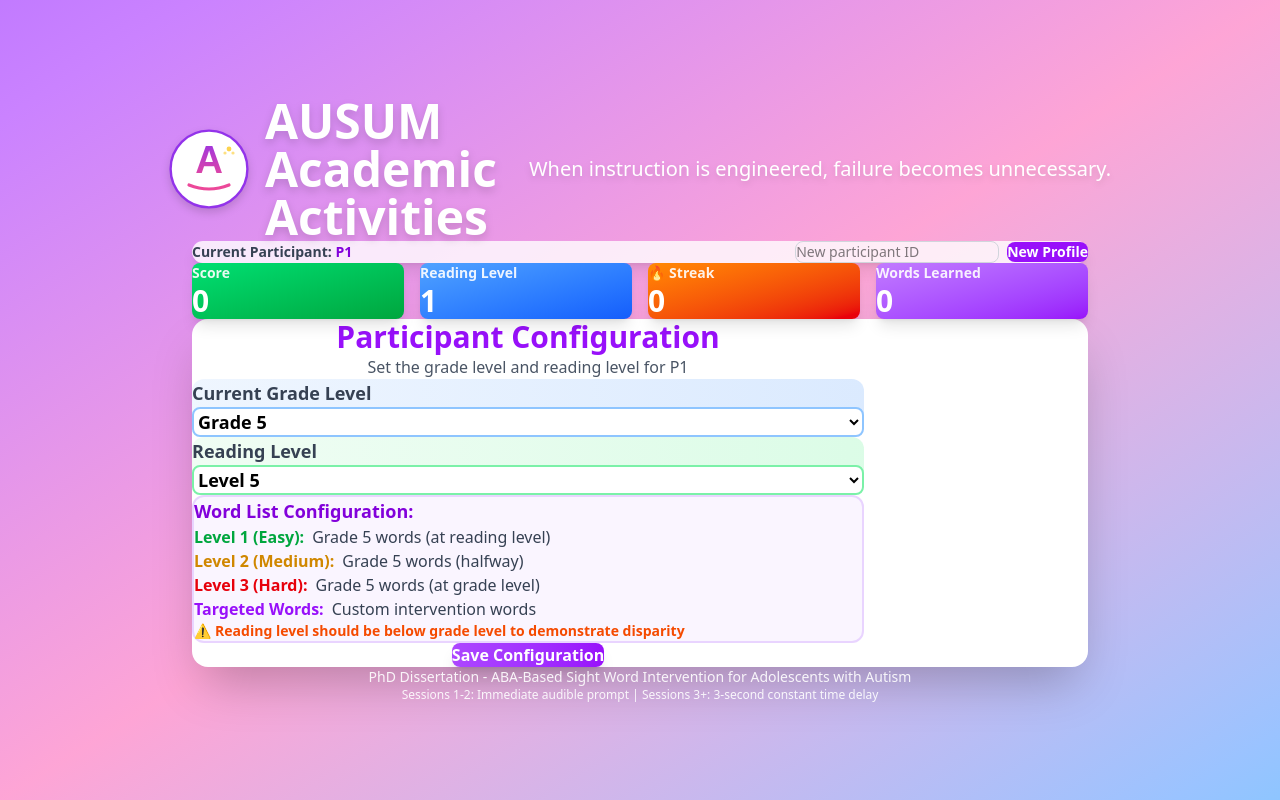
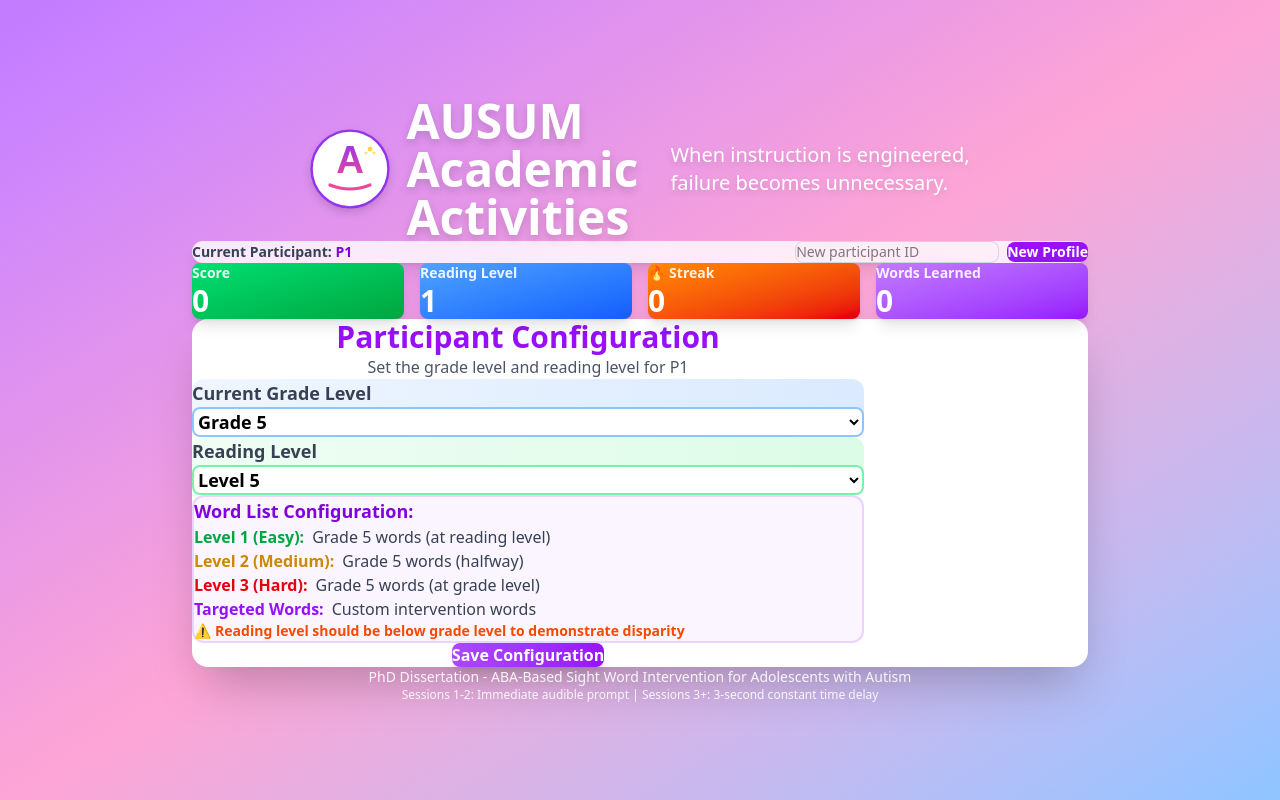
Before and after one commit to kthamessr/ctd-sight-word-app, a Next.js app: page / in a window 1280 px wide. Built offline with nearby package versions, Linux system fonts and the light colour scheme.

Commit message:
Fix tagline line break: split after 'engineered,'
- Change from whitespace-nowrap to explicit <br />
- 'When instruction is engineered,' on line 1
- 'failure becomes unnecessary.' on line 2

```diff
--- a/app/page.tsx
+++ b/app/page.tsx
@@ -283,7 +283,7 @@ export default function Page() {
               </h1>
             </div>
             <div className="text-xl text-white drop-shadow-md text-center lg:text-left">
-              <p className="whitespace-nowrap">When instruction is engineered, failure becomes unnecessary.</p>
+              <p>When instruction is engineered,<br />failure becomes unnecessary.</p>
             </div>
           </div>
         </div>
```
